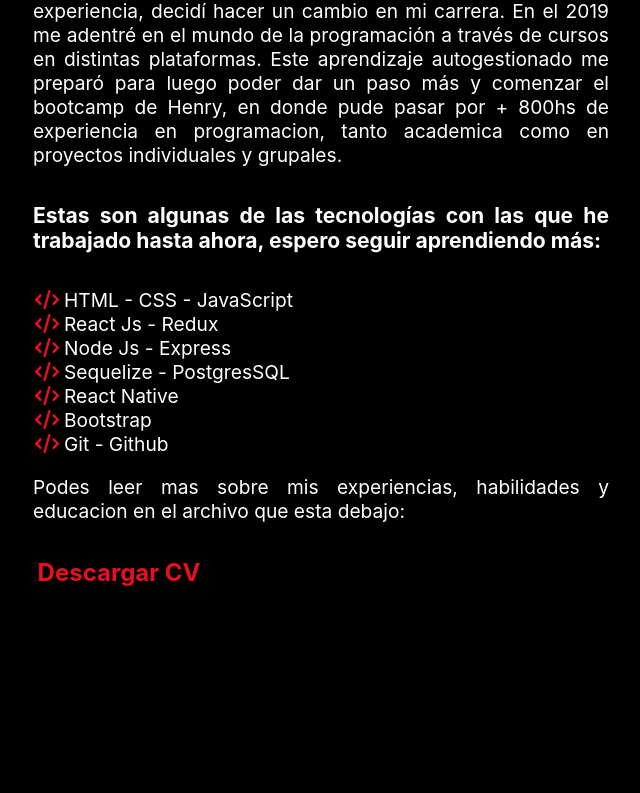
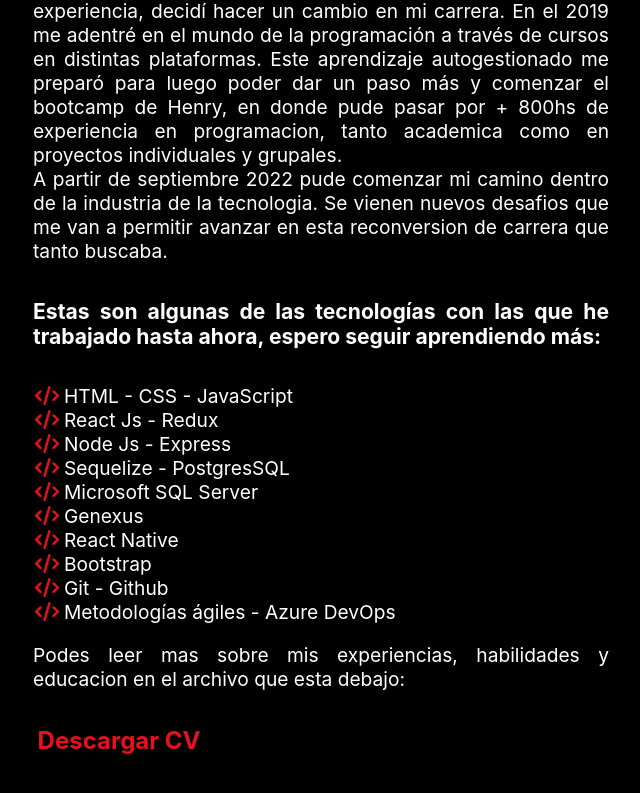
Before and after one commit to alegalus/portfolio, a React (Create React App) app: page /About in a window 1280 px wide. Shown: the part 1056-1849 px from the top of the page, without its empty margins (319-959 px from the left). Before the commit the page ends 1739 px from the top, so only its background shows below. Built offline with nearby package versions, Linux system fonts and the light colour scheme.

Commit message:
actualizacion de CV y datos

```diff
--- a/src/Components/About/About.jsx
+++ b/src/Components/About/About.jsx
@@ -3,8 +3,10 @@ import { Link } from "react-router-dom";
 import s from "./About.module.css";
 import { FontAwesomeIcon } from "@fortawesome/react-fontawesome";
 import { faCode } from "@fortawesome/free-solid-svg-icons";
-import cv from "../../assets/pdf/AlejandroGalus.pdf";
-{/* importo el arhcivo del cv en el href */}
+import cv from "../../assets/pdf/CVAlejandroGalus.pdf";
+{
+  /* importo el arhcivo del cv en el href */
+}
 
 function About() {
   // utilice fontawesome primero instalando la libreria completa, despues el icono que quiero de acuerdo a la categoria
@@ -35,7 +37,10 @@ function About() {
             autogestionado me preparó para luego poder dar un paso más y
             comenzar el bootcamp de Henry, en donde pude pasar por + 800hs de
             experiencia en programacion, tanto academica como en proyectos
-            individuales y grupales.{" "}
+            individuales y grupales. <br />A partir de septiembre 2022 pude
+            comenzar mi camino dentro de la industria de la tecnologia. Se
+            vienen nuevos desafios que me van a permitir avanzar en esta
+            reconversion de carrera que tanto buscaba.
           </p>
 
           <h5>
@@ -60,6 +65,13 @@ function About() {
               - PostgresSQL
             </li>
             <li>
+              <FontAwesomeIcon className={s.iconoTec} icon={faCode} /> Microsoft
+              SQL Server
+            </li>
+            <li>
+              <FontAwesomeIcon className={s.iconoTec} icon={faCode} /> Genexus
+            </li>
+            <li>
               <FontAwesomeIcon className={s.iconoTec} icon={faCode} /> React
               Native{" "}
             </li>
@@ -69,6 +81,10 @@ function About() {
             <li>
               <FontAwesomeIcon className={s.iconoTec} icon={faCode} /> Git -
               Github
+            </li>
+            <li>
+              <FontAwesomeIcon className={s.iconoTec} icon={faCode} />{" "}
+              Metodologías ágiles - Azure DevOps
             </li>
           </ul>
           <p>
--- a/src/Components/Proyects/Proyects.jsx
+++ b/src/Components/Proyects/Proyects.jsx
@@ -10,18 +10,22 @@ function Proyects() {
       </Link>
       <div className={s.proyects}>
         <div className={s.proy}>
-          <h2 className={s.proyecTittle}>Infusion Store - Web</h2>
+          <h2 className={s.proyecTittle}>Infusion Store</h2>
           <div className={s.enlaces}>
             <a href="https://github.com/alegalus/eCommerce_InfusionStore" target="_blank" rel="noopener noreferrer">
               GitHub ||
             </a>
-            <a href="https://pf-gp1-deploy.vercel.app/" target="_blank" rel="noopener noreferrer">
+            {/* <a href="https://pf-gp1-deploy.vercel.app/" target="_blank" rel="noopener noreferrer">
               {" "}
               Deploy
+            </a> */}
+             <a href="https://www.youtube.com/watch?v=cd3zgkjKOWM" target="_blank" rel="noopener noreferrer">
+              {" "}
+              Video (web/App)
             </a>
           </div>
         </div>
-        <div className={s.proy}>
+        {/* <div className={s.proy}>
           <h2 className={s.proyecTittle}>Infusion Store - App</h2>
           <div className={s.enlaces}>
             <a href="http://github.com/alegalus/eCommerce_InfusionStore" target="_blank" rel="noopener noreferrer">
@@ -32,7 +36,7 @@ function Proyects() {
               Video
             </a>
           </div>
-        </div>
+        </div> */}
         <div className={s.proy}>
           <h2 className={s.proyecTittle}>Dogs - Web</h2>
           <div className={s.enlaces}>
```
Also changed, not shown: 2 other files (tests, documents, lock files or other folders).
